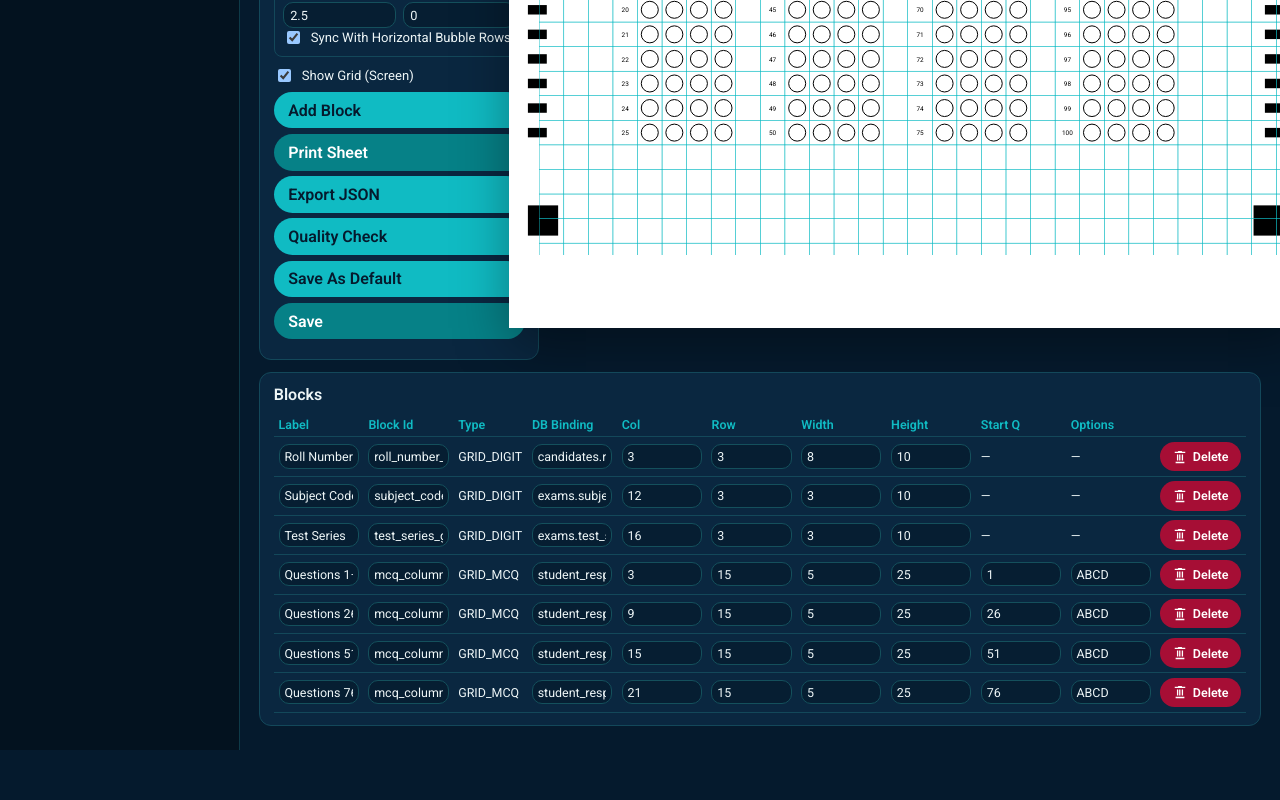
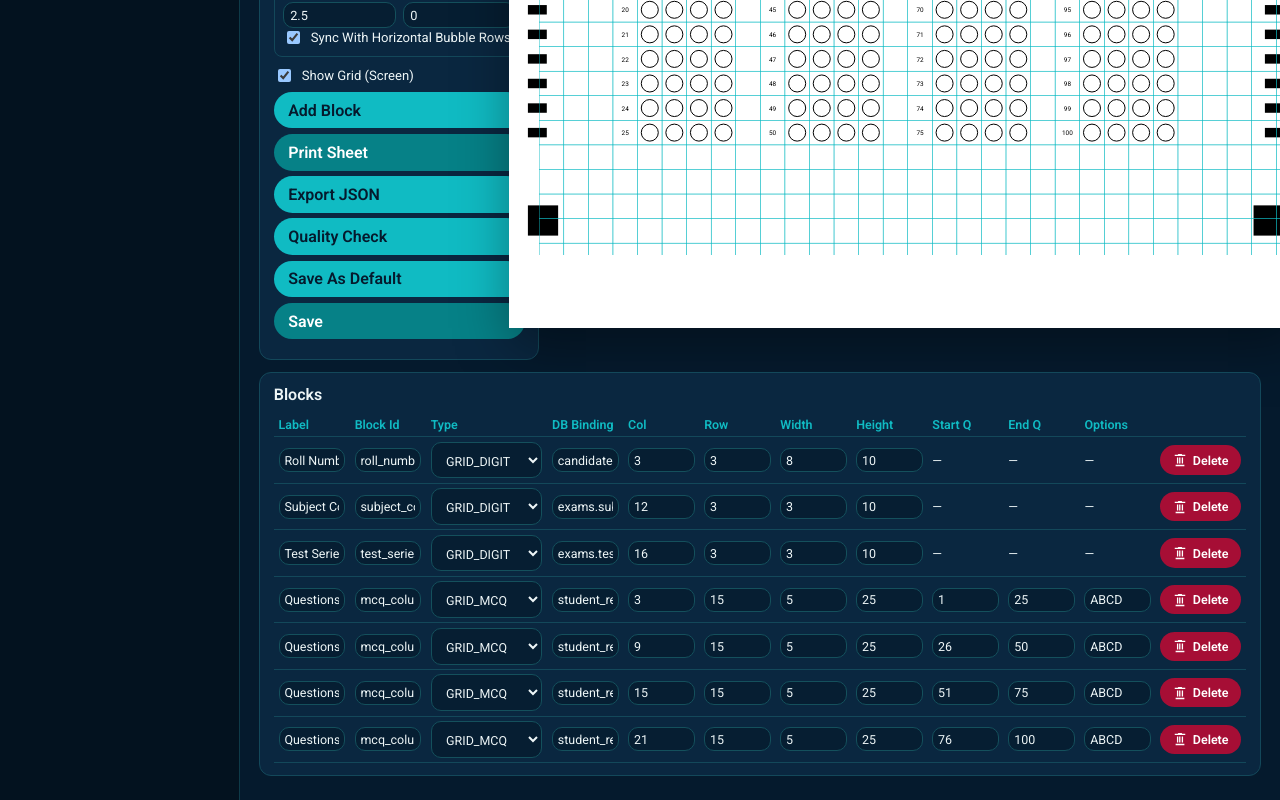
Before and after one commit to pSeUdO90/OMR-Scanner, a React (Vite) app in the folder frontend/: page /layouts/studio in a window 1280 px wide. Shown: the part 892-1692 px from the top of the page. Before the commit the page ends 1642 px from the top, so only its background shows below. Built offline with nearby package versions, Linux system fonts and the light colour scheme.

Commit message:
Let studio blocks switch type and set MCQ question range.
Block Type can be GRID_MCQ, GRID_DIGIT, GRID_DATE, or GRID_NAME, with matching bubble layouts. GRID_MCQ rows follow Start Q and End Q so the printed question numbers stay in range.

Co-authored-by: pSeUdO90 <pSeUdO90@users.noreply.github.com>

```diff
--- a/frontend/src/omrStudio/OmrCanvas.tsx
+++ b/frontend/src/omrStudio/OmrCanvas.tsx
@@ -182,10 +182,12 @@ export default function OmrCanvas({
           >
             {block.label}
           </text>
-          {block.blockType === "GRID_DIGIT" ? (
+          {block.blockType === "GRID_MCQ" ? (
+            <McqBubbles block={block} stroke={stroke} radius={radius} geometry={g} />
+          ) : block.blockType === "GRID_NAME" ? (
+            <NameBubbles block={block} stroke={stroke} radius={radius} geometry={g} />
+          ) : (
             <DigitBubbles block={block} stroke={stroke} radius={radius} geometry={g} />
-          ) : (
-            <McqBubbles block={block} stroke={stroke} radius={radius} geometry={g} />
           )}
         </g>
       ))}
@@ -204,13 +206,15 @@ function DigitBubbles({
   radius: number;
   geometry: SheetGeometry;
 }) {
+  const dateHeaders = ["D", "D", "M", "M", "Y", "Y", "Y", "Y"];
   const nodes = [];
   let targetId = 1;
   for (let col = 0; col < block.cols; col++) {
     const header = cellCenter(block.col0 + col, block.row0, g);
+    const caption = block.blockType === "GRID_DATE" && col < dateHeaders.length ? dateHeaders[col] : String(col + 1);
     nodes.push(
       <text key={`h-${col}`} x={header.xMm} y={cellOrigin(block.col0, block.row0, g).yMm - 1} textAnchor="middle" fontSize="1.8" fill="#000">
-        {col + 1}
+        {caption}
       </text>
     );
     for (let row = 0; row < block.rows; row++) {
@@ -221,6 +225,46 @@ function DigitBubbles({
           {col === 0 && (
             <text x={center.xMm - g.cellMm * 0.72} y={center.yMm + 0.7} fontSize="1.7" fill="#000">
               {row % 10}
+            </text>
+          )}
+          <circle cx={center.xMm} cy={center.yMm} r={radius} fill="none" stroke="#000000" strokeWidth={stroke} />
+        </g>
+      );
+    }
+  }
+  return <>{nodes}</>;
+}
+
+function NameBubbles({
+  block,
+  stroke,
+  radius,
+  geometry: g,
+}: {
+  block: StudioBlock;
+  stroke: number;
+  radius: number;
+  geometry: SheetGeometry;
+}) {
+  const letters = "ABCDEFGHIJKLMNOPQRSTUVWXYZ";
+  const nodes = [];
+  let targetId = 1;
+  for (let col = 0; col < block.cols; col++) {
+    const header = cellCenter(block.col0 + col, block.row0, g);
+    nodes.push(
+      <text key={`nh-${col}`} x={header.xMm} y={cellOrigin(block.col0, block.row0, g).yMm - 1} textAnchor="middle" fontSize="1.8" fill="#000">
+        {col + 1}
+      </text>
+    );
+    for (let row = 0; row < block.rows; row++) {
+      const letter = letters[row % 26];
+      const center = cellCenter(block.col0 + col, block.row0 + row, g);
+      const id = targetId++;
+      nodes.push(
+        <g key={`n-${col}-${row}`} data-target-id={id}>
+          {col === 0 && (
+            <text x={center.xMm - g.cellMm * 0.72} y={center.yMm + 0.7} fontSize="1.7" fill="#000">
+              {letter}
             </text>
           )}
           <circle cx={center.xMm} cy={center.yMm} r={radius} fill="none" stroke="#000000" strokeWidth={stroke} />
@@ -244,6 +288,9 @@ function McqBubbles({
 }) {
   const options = block.options || "ABCD";
   const startQ = block.startQ || 1;
+  const endQ = block.endQ || startQ + block.rows - 1;
+  const questionCount = Math.max(1, endQ - startQ + 1);
+  const rowCount = Math.min(block.rows, questionCount);
   const nodes = [];
   let targetId = 1;
   for (let c = 0; c < options.length; c++) {
@@ -254,7 +301,7 @@ function McqBubbles({
       </text>
     );
   }
-  for (let r = 0; r < block.rows; r++) {
+  for (let r = 0; r < rowCount; r++) {
     const label = cellCenter(block.col0, block.row0 + r, g);
     nodes.push(
       <text key={`q-${r}`} x={label.xMm} y={label.yMm + 0.7} textAnchor="middle" fontSize="1.7" fill="#000">
--- a/frontend/src/omrStudio/exportMapping.ts
+++ b/frontend/src/omrStudio/exportMapping.ts
@@ -19,7 +19,7 @@ export type MappingTarget = {
 export type MappingBlock = {
   blockId: string;
   dbColumnBinding: string;
-  blockType: "GRID_DIGIT" | "GRID_MCQ";
+  blockType: "GRID_MCQ" | "GRID_DIGIT" | "GRID_DATE" | "GRID_NAME";
   dimensions: { rows: number; cols: number; isColumnMajor: boolean };
   boundsRelative: { xPct: number; yPct: number; widthPct: number; heightPct: number };
   targets: MappingTarget[];
@@ -44,6 +44,24 @@ export function blockBoundsMm(block: StudioBlock, g: SheetGeometry = DEFAULT_GEO
   };
 }
 
+export function nameTargets(block: StudioBlock, g: SheetGeometry = DEFAULT_GEOMETRY): MappingTarget[] {
+  const letters = "ABCDEFGHIJKLMNOPQRSTUVWXYZ";
+  const targets: MappingTarget[] = [];
+  let targetId = 1;
+  for (let col = 0; col < block.cols; col++) {
+    for (let row = 0; row < block.rows; row++) {
+      const center = cellCenter(block.col0 + col, block.row0 + row, g);
+      targets.push({
+        targetId: targetId++,
+        gridPosition: { row: row + 1, col: col + 1 },
+        value: letters[row % 26],
+        centerRelative: mmToPct(center.xMm, center.yMm, g),
+      });
+    }
+  }
+  return targets;
+}
+
 export function digitTargets(block: StudioBlock, g: SheetGeometry = DEFAULT_GEOMETRY): MappingTarget[] {
   const targets: MappingTarget[] = [];
   let targetId = 1;
@@ -63,9 +81,12 @@ export function digitTargets(block: StudioBlock, g: SheetGeometry = DEFAULT_GEOM
 
 export function mcqTargets(block: StudioBlock, g: SheetGeometry = DEFAULT_GEOMETRY): MappingTarget[] {
   const options = block.options || "ABCD";
+  const startQ = block.startQ || 1;
+  const endQ = block.endQ || startQ + block.rows - 1;
+  const rowCount = Math.min(block.rows, Math.max(1, endQ - startQ + 1));
   const targets: MappingTarget[] = [];
   let targetId = 1;
-  for (let r = 0; r < block.rows; r++) {
+  for (let r = 0; r < rowCount; r++) {
     for (let c = 0; c < options.length; c++) {
       const center = cellCenter(block.col0 + 1 + c, block.row0 + r, g);
       targets.push({
@@ -85,15 +106,15 @@ export function mappingFromGeometry(blocks: StudioBlock[], g: SheetGeometry = DE
     const bounds = blockBoundsMm(block, g);
     const size = sizeToPct(bounds.widthMm, bounds.heightMm, g);
     const origin = mmToPct(bounds.xMm, bounds.yMm, g);
-    const isDigit = block.blockType === "GRID_DIGIT";
+    const isMcq = block.blockType === "GRID_MCQ";
     return {
       blockId: block.blockId,
       dbColumnBinding: block.dbColumnBinding,
       blockType: block.blockType,
       dimensions: {
         rows: block.rows,
-        cols: isDigit ? block.cols : (block.options || "ABCD").length,
-        isColumnMajor: isDigit,
+        cols: isMcq ? (block.options || "ABCD").length : block.cols,
+        isColumnMajor: !isMcq,
       },
       boundsRelative: {
         xPct: origin.xPct,
@@ -101,7 +122,12 @@ export function mappingFromGeometry(blocks: StudioBlock[], g: SheetGeometry = DE
         widthPct: size.widthPct,
         heightPct: size.heightPct,
       },
-      targets: isDigit ? digitTargets(block, g) : mcqTargets(block, g),
+      targets:
+        block.blockType === "GRID_MCQ"
+          ? mcqTargets(block, g)
+          : block.blockType === "GRID_NAME"
+            ? nameTargets(block, g)
+            : digitTargets(block, g),
     };
   });
   return {
--- a/frontend/src/omrStudio/layoutEngine.ts
+++ b/frontend/src/omrStudio/layoutEngine.ts
@@ -1,6 +1,8 @@
 import { CONTENT_COL0, CONTENT_COL1, CONTENT_ROW0, CONTENT_ROW1, type SheetGeometry, DEFAULT_GEOMETRY } from "./geometry";
 
-export type BlockType = "GRID_DIGIT" | "GRID_MCQ";
+export type BlockType = "GRID_MCQ" | "GRID_DIGIT" | "GRID_DATE" | "GRID_NAME";
+
+export const BLOCK_TYPES: BlockType[] = ["GRID_MCQ", "GRID_DIGIT", "GRID_DATE", "GRID_NAME"];
 
 export type StudioBlock = {
   id: string;
@@ -140,6 +142,40 @@ export function buildDefaultBlocks(config: StudioConfig, g: SheetGeometry = DEFA
   return blocks;
 }
 
+export function isDigitLike(blockType: BlockType) {
+  return blockType === "GRID_DIGIT" || blockType === "GRID_DATE" || blockType === "GRID_NAME";
+}
+
+export function applyBlockType(block: StudioBlock, blockType: BlockType): StudioBlock {
+  if (blockType === "GRID_MCQ") {
+    const startQ = Math.max(1, Math.round(Number(block.startQ) || 1));
+    const endQ = Math.max(startQ, Math.round(Number(block.endQ) || startQ + Math.max(0, block.rows - 1)));
+    const options = (block.options || "ABCD").replace(/[^A-F]/gi, "").toUpperCase() || "ABCD";
+    return {
+      ...block,
+      blockType,
+      startQ,
+      endQ,
+      options,
+      rows: endQ - startQ + 1,
+      cols: Math.max(2, 1 + options.length),
+    };
+  }
+  if (blockType === "GRID_DATE") {
+    return { ...block, blockType, rows: 10, cols: block.cols >= 6 ? block.cols : 8 };
+  }
+  if (blockType === "GRID_NAME") {
+    return { ...block, blockType, rows: block.rows >= 26 ? block.rows : 26, cols: Math.max(1, block.cols) };
+  }
+  return { ...block, blockType, rows: block.rows >= 10 ? Math.min(block.rows, 10) : 10 };
+}
+
+export function applyMcqRange(block: StudioBlock, startQ: number, endQ: number): StudioBlock {
+  const start = Math.max(1, Math.round(startQ) || 1);
+  const end = Math.max(start, Math.round(endQ) || start);
+  return { ...block, startQ: start, endQ: end, rows: end - start + 1 };
+}
+
 export function addDigitBlock(blocks: StudioBlock[], label = "Custom ID", g: SheetGeometry = DEFAULT_GEOMETRY): StudioBlock[] {
   const cols = 4;
   const rows = 10;
--- a/frontend/src/pages/OmrStudio.tsx
+++ b/frontend/src/pages/OmrStudio.tsx
@@ -8,7 +8,10 @@ import { mappingFromDom, mappingFromGeometry } from "../omrStudio/exportMapping"
 import { cloneGeometry, type SheetGeometry } from "../omrStudio/geometry";
 import {
   StudioBlock,
+  BLOCK_TYPES,
   addDigitBlock,
+  applyBlockType,
+  applyMcqRange,
   buildDefaultBlocks,
   defaultConfig,
   StudioConfig,
@@ -175,7 +178,26 @@ export default function OmrStudio() {
 
   const patchBlock = (id: string, patch: Partial<StudioBlock>) => {
     if (inUse) return;
-    setBlocks((current) => current.map((block) => (block.id === id ? { ...block, ...patch } : block)));
+    setBlocks((current) =>
+      current.map((block) => {
+        if (block.id !== id) return block;
+        let next = { ...block, ...patch };
+        if (patch.blockType && patch.blockType !== block.blockType) {
+          next = applyBlockType(block, patch.blockType);
+        } else if (next.blockType === "GRID_MCQ") {
+          if (patch.startQ != null || patch.endQ != null) {
+            next = applyMcqRange(next, next.startQ || 1, next.endQ || next.startQ || 1);
+          } else if (patch.rows != null) {
+            const start = Math.max(1, next.startQ || 1);
+            next = applyMcqRange(next, start, start + Math.max(1, next.rows) - 1);
+          } else if (patch.options != null) {
+            const options = String(next.options || "ABCD").replace(/[^A-F]/gi, "").toUpperCase() || "ABCD";
+            next = { ...next, options, cols: 1 + options.length };
+          }
+        }
+        return next;
+      }),
+    );
   };
 
   const deleteBlock = async (block: StudioBlock) => {
@@ -402,6 +424,7 @@ export default function OmrStudio() {
                   <th>Width</th>
                   <th>Height</th>
                   <th>Start Q</th>
+                  <th>End Q</th>
                   <th>Options</th>
                   <th></th>
                 </tr>
@@ -419,7 +442,17 @@ export default function OmrStudio() {
                     <td>
                       <input disabled={inUse} value={block.blockId} onChange={(e) => patchBlock(block.id, { blockId: e.target.value })} />
                     </td>
-                    <td>{block.blockType}</td>
+                    <td>
+                      <select
+                        disabled={inUse}
+                        value={block.blockType}
+                        onChange={(e) => patchBlock(block.id, { blockType: e.target.value as StudioBlock["blockType"] })}
+                      >
+                        {BLOCK_TYPES.map((type) => (
+                          <option key={type} value={type}>{type}</option>
+                        ))}
+                      </select>
+                    </td>
                     <td>
                       <input disabled={inUse} value={block.dbColumnBinding} onChange={(e) => patchBlock(block.id, { dbColumnBinding: e.target.value })} />
                     </td>
@@ -437,7 +470,12 @@ export default function OmrStudio() {
                     </td>
                     <td>
                       {block.blockType === "GRID_MCQ" ? (
-                        <input disabled={inUse} type="number" value={block.startQ || 1} onChange={(e) => patchBlock(block.id, { startQ: Number(e.target.value) })} />
+                        <input disabled={inUse} type="number" min={1} value={block.startQ || 1} onChange={(e) => patchBlock(block.id, { startQ: Number(e.target.value) })} />
+                      ) : "—"}
+                    </td>
+                    <td>
+                      {block.blockType === "GRID_MCQ" ? (
+                        <input disabled={inUse} type="number" min={1} value={block.endQ || (block.startQ || 1) + block.rows - 1} onChange={(e) => patchBlock(block.id, { endQ: Number(e.target.value) })} />
                       ) : "—"}
                     </td>
                     <td>
```
Also changed, not shown: 1 other file (tests, documents, lock files or other folders).
